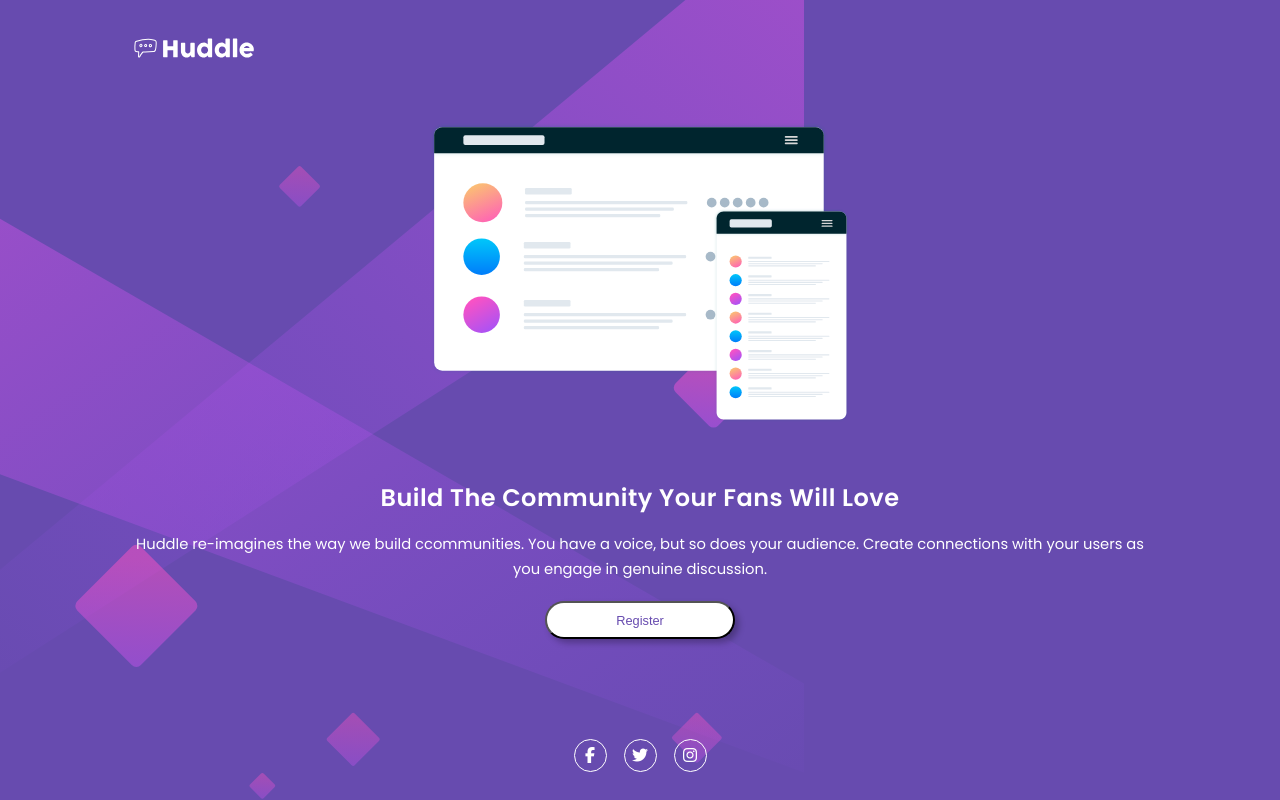
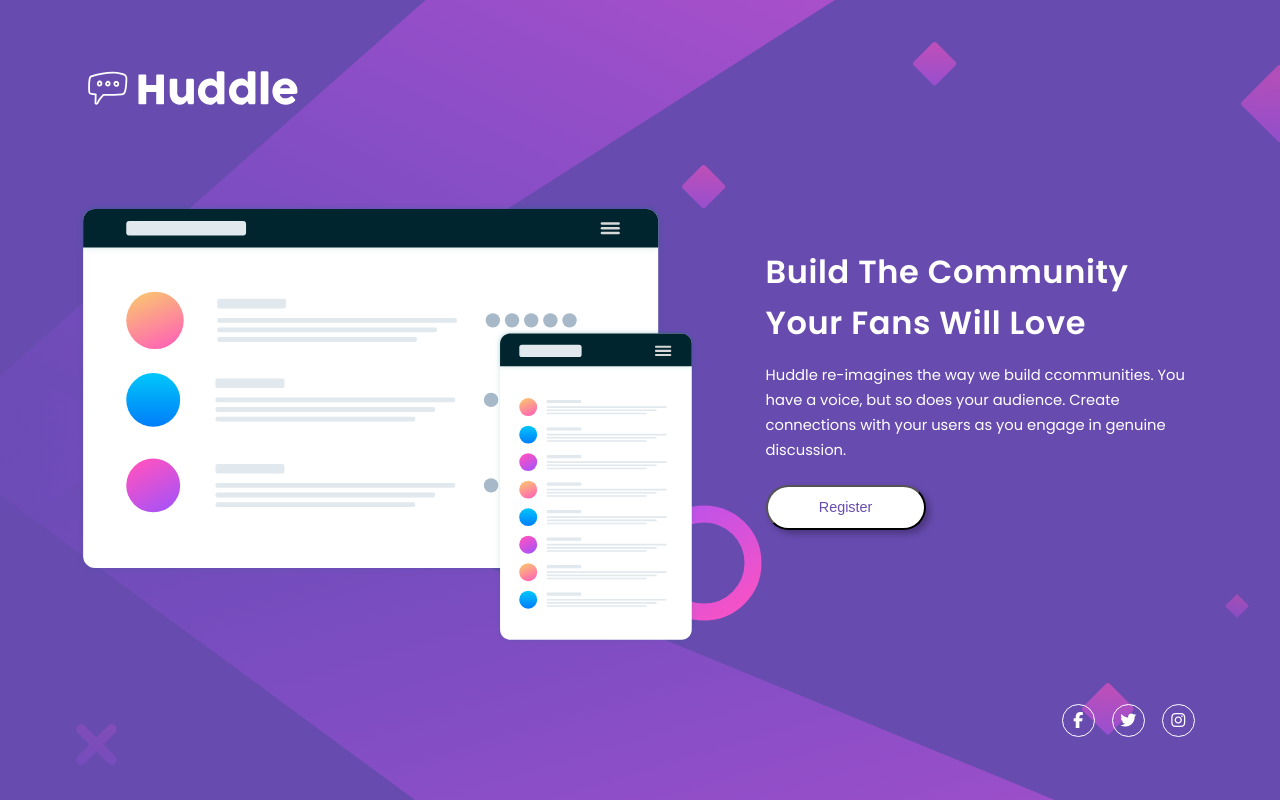
Before and after one commit to eidynho/frontend-mentor-challenges, a plain HTML site: page huddle-landing-page-single-section/index.html in a window 1280 px wide. Drawn offline with nearby package versions, Linux system fonts and the light colour scheme.

Commit message:
adding desktop responsive

```diff
--- a/huddle-landing-page-single-section/index.html
+++ b/huddle-landing-page-single-section/index.html
@@ -33,13 +33,13 @@
 
         <div class="icons-wrapper">
           <div class="icon">
-            <i class="fa-brands fa-facebook-f"></i>
+            <a href="https://www.facebook.com/eidynho" target="_blank"><i class="fa-brands fa-facebook-f"></i></a>
           </div>
           <div class="icon">
-            <i class="fa-brands fa-twitter"></i>
+            <a href="https://twitter.com/eidyota" target="_blank"><i class="fa-brands fa-twitter"></i></a>
           </div>
           <div class="icon">
-            <i class="fa-brands fa-instagram"></i>
+            <a href="https://www.instagram.com/vinicius.eidy/" target="_blank"><i class="fa-brands fa-instagram"></i></a>
           </div>
         </div>
       </footer>
--- a/huddle-landing-page-single-section/style.css
+++ b/huddle-landing-page-single-section/style.css
@@ -30,7 +30,6 @@ body {
   background-image: url(images/bg-mobile.svg);
   background-repeat: no-repeat;
   background-size: contain;
-
   background-color: var(--color-primary);
   height: 100%;
   width: 100%;
@@ -74,12 +73,11 @@ body {
 
 .content .illustration img {
   width: 100%;
-  max-width: 420px;
+  max-width: 400px;
   margin-top: 0.5em;
 }
 
 .content .text {
-  height: 50%;
   font-family: 'Poppins', sans-serif;
   display: flex;
   flex-direction: column;
@@ -108,7 +106,7 @@ body {
   width: 190px;
   height: 38px;
   background-color: var(--color-text);
-  border-radius: 1.5em;
+  border-radius: 2em;
   color: var(--color-primary);
   box-shadow: 4px 4px 6px rgba(0, 0, 0, 0.267);
   cursor: pointer;
@@ -144,6 +142,94 @@ body {
   border-radius: 50%;
 }
 
-.footer .icons-wrapper .icon i {
+.footer .icons-wrapper .icon:hover {
+  border: 1px solid var(--color-secondary);
+  transition: all 0.3s ease;
+}
+
+.footer .icons-wrapper .icon a {
   color: var(--color-text);
+  text-decoration: none;
 }
+
+.footer .icons-wrapper .icon a:hover {
+  color: var(--color-secondary);
+  transition: all 0.3s ease;
+}
+
+/* MEDIA QUERY */
+
+@media (max-width: 270px) {
+  .content .text p {
+    font-size: 0.8em;
+  }
+
+  .content .text .btn-register {
+    width: 140px;
+  }
+}
+
+@media (min-width: 790px) {
+  .background {
+    background-image: url(images/bg-desktop.svg);
+    background-repeat: repeat;
+    background-size: cover;
+
+  }
+}
+
+@media  (min-width: 1000px) {
+  .container {
+    width: 88%;
+  }
+
+  .header {
+    height: 20%;
+  }
+
+  .header .logo {
+    height: 35%;
+  }
+
+  .content {
+    height: 65%;
+    flex-direction: row;
+    justify-content: center;
+    align-items: center;
+    margin-top: 0;
+  }
+
+  .content .illustration {
+    justify-content: flex-start;
+  }
+
+  .content .illustration img {
+    width: 90%;
+    max-width: 1000px;
+  }
+
+  .content .text {
+    width: 40%;
+    align-items: flex-start;
+    margin-top: -4em;
+  }
+
+  .content .text h2 {
+    font-size: 2em;
+    text-align: start;
+  }
+
+  .content .text p {
+    text-align: start;
+  }
+
+  .content .text .btn-register  {
+    font-size: 0.9em;
+    width: 160px;
+    height: 45px;
+  }
+
+  .footer {
+    margin-right: 0;
+  }
+}
```
